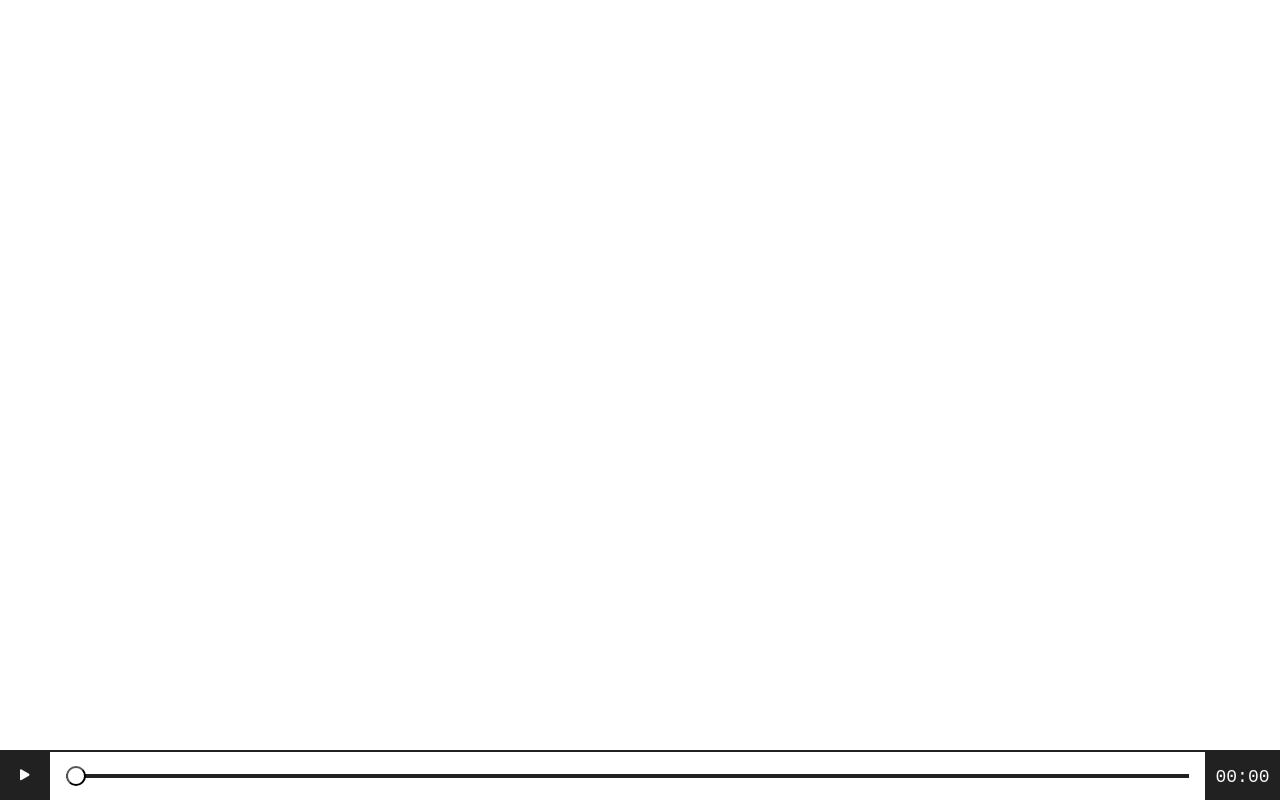
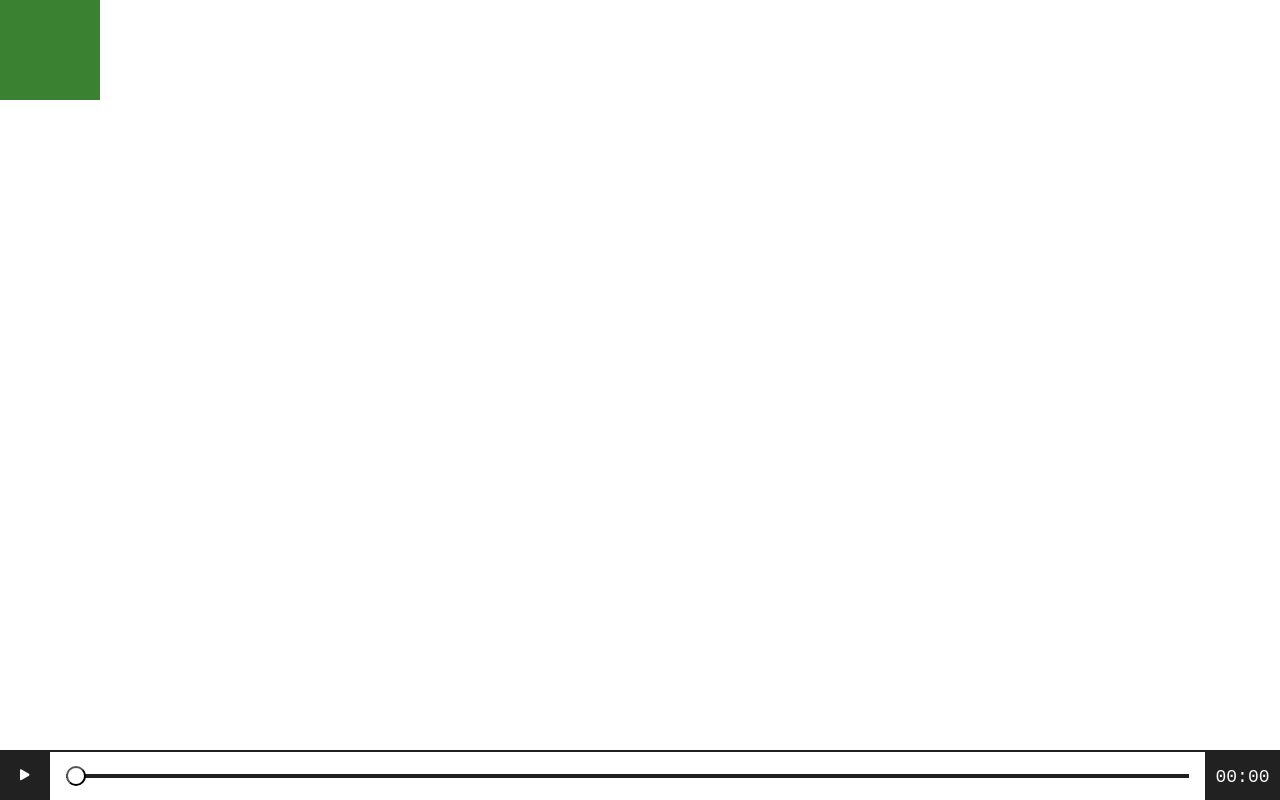
Before and after one commit to frederico-kluser/block-constructor, a React (Vite) app: page / in a window 1280 px wide. Built offline with nearby package versions, Linux system fonts and the light colour scheme.

Commit message:
refactor: put all in edition page, and create theme file

```diff
--- a/src/App.tsx
+++ b/src/App.tsx
@@ -1,11 +1,8 @@
-import Block from "./components/Block";
 import Edition from "./pages/Edition";
-import getRandomColor from "./utils/random-color";
 
 const App = () => (
   <div>
     <Edition />
-    {/* <Block backgroundColor={getRandomColor()} /> */}
   </div>
 );
 
--- a/src/components/Player/styled.ts
+++ b/src/components/Player/styled.ts
@@ -1,5 +1,5 @@
 import styled from 'styled-components';
-import THEME from '../style/theme';
+import THEME from '../../style/theme';
 import { InterfaceProgressButton } from './types';
 
 const CONTAINER_HEIGHT = 50;
--- a/src/pages/Edition/index.tsx
+++ b/src/pages/Edition/index.tsx
@@ -1,10 +1,12 @@
-import React from 'react';
+import Block from '../../components/Block';
 import Player from '../../components/Player';
+import getRandomColor from '../../utils/random-color';
 import Container from './styled';
 
 const Edition = () => {
   return (
     <Container>
+      <Block backgroundColor={getRandomColor()} />
       <Player />
     </Container>
   );
```
Also changed, not shown: src/style/theme.ts (renamed from src/components/style/theme.ts).
